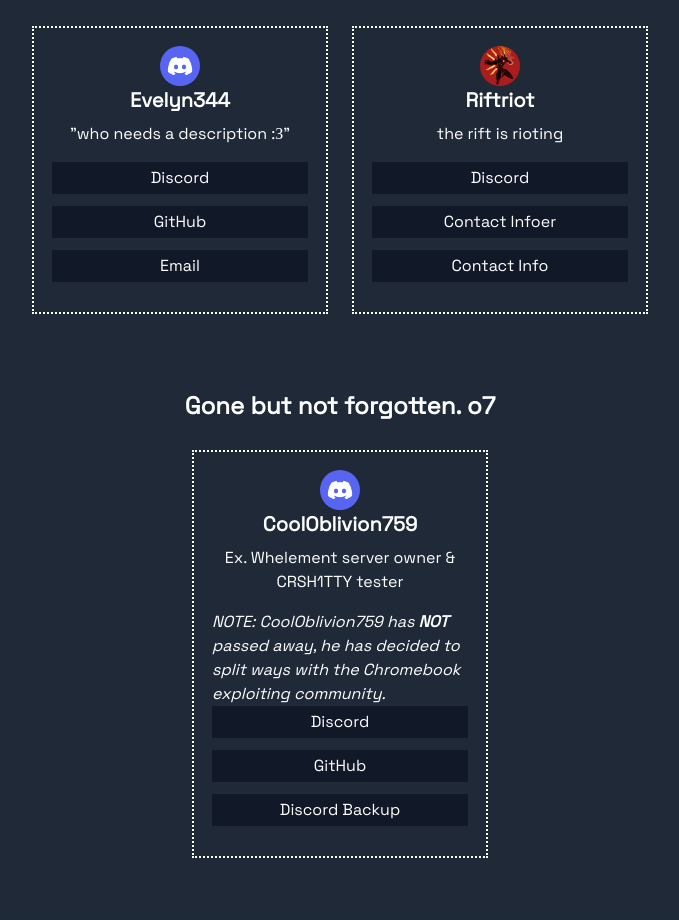
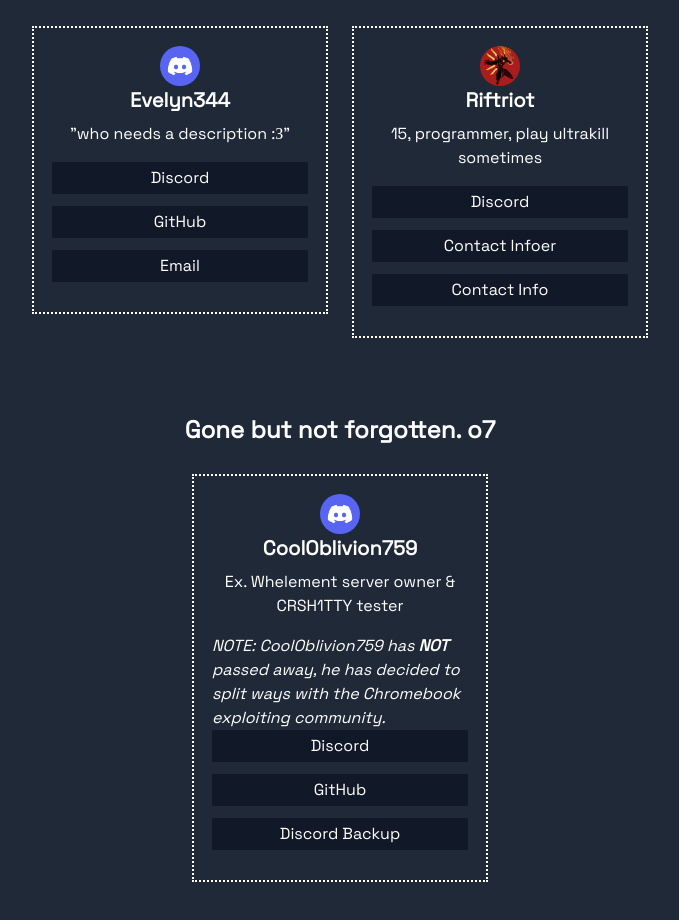
Before and after one commit to Whelement/Whelement.github.io, a React (Create React App) app: page / in a window 1280 px wide. Shown: the part 1240-2160 px from the top of the page, without its empty margins (300-979 px from the left). Built offline with nearby package versions, Linux system fonts and the light colour scheme.

Commit message:
me when I don't test things before hand out of pure confidence :3
I actually am so in-confident :3

```diff
--- a/src/pages/index.js
+++ b/src/pages/index.js
@@ -377,7 +377,7 @@ function Website() {
             />
             <h2 className="text-center font-bold text-xl mb-2">Riftriot</h2>
             <p className="text-center mb-4">
-            the rift is rioting
+            15, programmer, play ultrakill sometimes
             </p>
             <button
               className="w-full h-8 bg-gray-900 hover:bg-gray-700 text-white mb-3"
```
